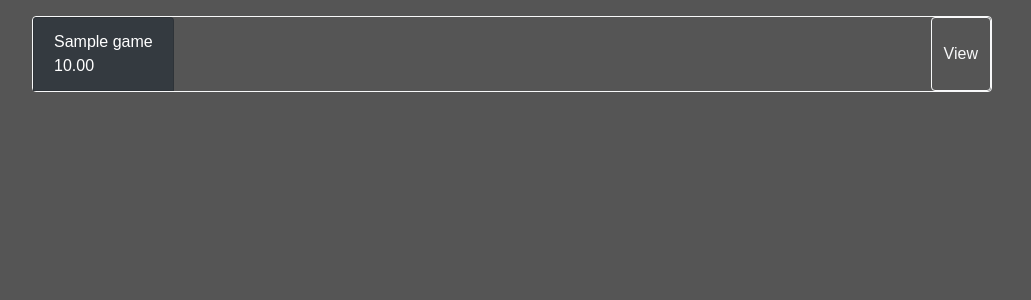
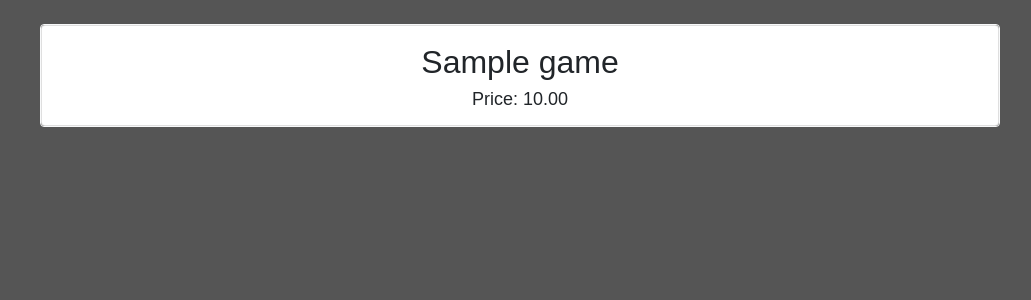
Before and after one commit to aleksihamalainen/game-store, a Django app: page /games/all/ in a window 1280 px wide. Shown: the part 83-383 px from the top of the page, without its empty margins (128-1159 px from the left). Run offline with Django 3.2, Linux system fonts and the light colour scheme; a user stored in the database is signed in; tables that the repository leaves empty hold one stand-in row (values such as "Sample post"); some libraries are stand-ins or nearby versions.

Commit message:
Prettier UI

```diff
--- a/games/templates/games.html
+++ b/games/templates/games.html
@@ -14,16 +14,15 @@
   <div class="d-flex justify-content-center w-100 mt-3">
     <ul class="list-group w-75">
       {% for game in games %}
-      <div class="border border-light rounded w-100">
-        <li class="list-group-item bg-dark float-left">
-          <div>
-            {{ game.title }}
+      <div class="border border-light rounded w-100 m-2">
+        <li class="btn list-group-item" onclick="location.href='../{{game.id}}'">
+          <div style="text-align: center;">
+            <span style="font-size:xx-large;">{{ game.title }}</span>
           </div>
-          <div>
-            {{ game.price }}
+          <div style="text-align: center;">
+            <span style="font-size: large;">Price: {{ game.price }}</span>
           </div>
         </li>
-        <button class="btn btn-outline-light float-right h-100" onclick="location.href='../{{game.id}}'">View</button>
       </div>
       {% endfor %}
     </ul>
```
